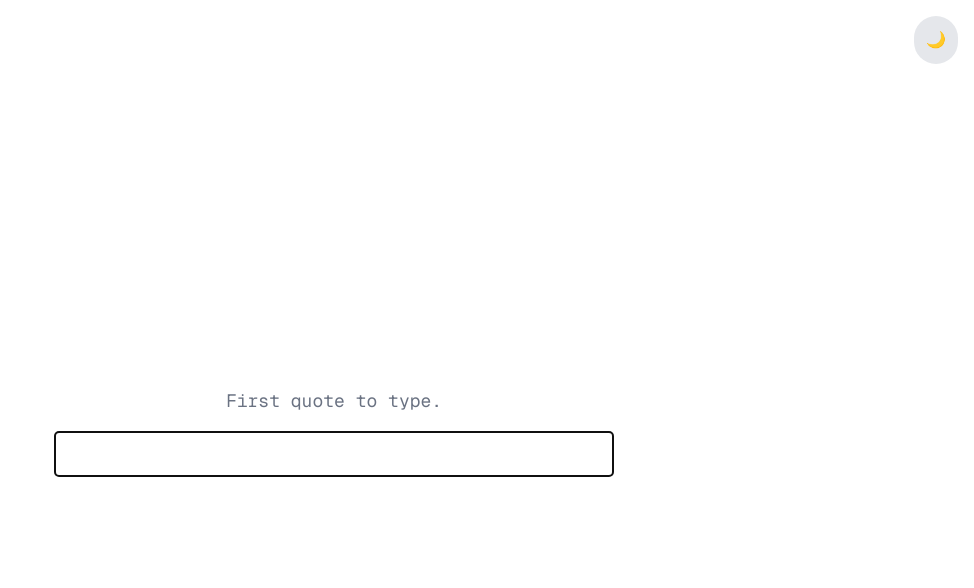
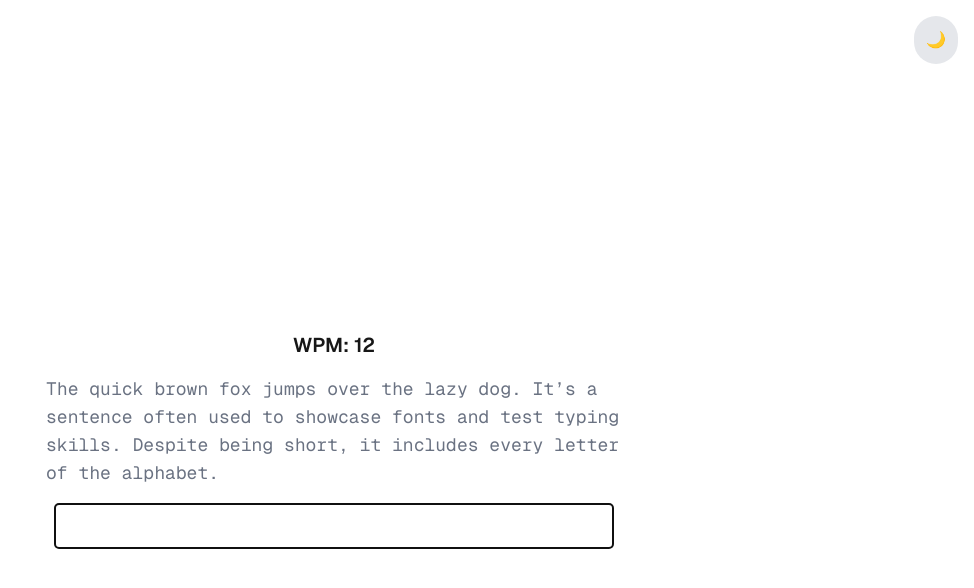
Before and after one commit to Jaylon03/typing-test, a Next.js app: page / in a window 1280 px wide. Shown: the top 588 px of the page, without its empty margins (306-1280 px from the left). Built offline with nearby package versions, Linux system fonts and the light colour scheme.

Commit message:
implemented version 1 of the WPM display

```diff
--- a/components/TypingTest.tsx
+++ b/components/TypingTest.tsx
@@ -1,21 +1,40 @@
 import { useEffect, useState } from "react";
 import QuoteDisplay from "./QuoteDisplay";
+import WPMDisplay from "./WPMDisplay";
 
     const quotes = [
-        "First quote to type.",
-        "Another one to practice with.",
-        "Typing tests are fun and useful.",
-        "Almost done, one more to go!"
-    ];
+  "The quick brown fox jumps over the lazy dog. It’s a sentence often used to showcase fonts and test typing skills. Despite being short, it includes every letter of the alphabet.",
+
+  "Typing is a skill that improves with time and consistency. Just like learning a musical instrument, repetition and focus are key to getting better. Take it slow and stay relaxed.",
+
+  "Discipline is choosing between what you want now and what you want most. Building small habits every day can lead to massive results over time. Stay consistent and trust the process.",
+
+  "Technology continues to evolve at a rapid pace, shaping the way we work, communicate, and live. It’s essential to stay adaptable and curious in an ever-changing digital world.",
+
+  "Sometimes, the best way to learn is by doing. Mistakes are not failures — they’re proof that you’re trying. So keep typing, keep improving, and celebrate small wins along the way."
+];
+
 
 
 const TypingTest = () => {
     const [quoteIndex, setQuoteIndex] = useState(0);
     const [userInput, setUserInput] = useState("");
     const quote = quotes[quoteIndex];
+    const [passedTime, setPassedTime] = useState(0)
+    const [isRunning, setIsRunning] = useState(true);
 
     useEffect(() => {
-        if (userInput === quote) {
+        if (!isRunning) return;
+
+        const interval = setInterval(() => {
+            setPassedTime(prev => prev + 1);
+        }, 1000);
+
+        return () => clearInterval(interval);
+        }, [isRunning]);
+
+    useEffect(() => {
+        if (userInput.length === quote.length) {
             setTimeout(() => {
                 const nextIndex = (quoteIndex + 1) % quotes.length;
                 setQuoteIndex(nextIndex);
@@ -28,6 +47,7 @@ const TypingTest = () => {
 
     return (
         <div className="flex flex-col items-center gap-4 max-w-xl mx-auto">
+            <WPMDisplay userInput={userInput} passedTime={ passedTime}/>
             <QuoteDisplay quote={quote} userInput={userInput} />
 
             <input
@@ -35,7 +55,7 @@ const TypingTest = () => {
                 value={userInput}
                 onChange={e => setUserInput(e.target.value)}
                 autoFocus
-                className="border p-2 rounded text-lg w-140 font-mono"
+                className="border p-2 rounded text-lg w-140 text-center font-mono"
                 spellCheck={false}
 
             />
--- /dev/null
+++ b/components/WPMDisplay.tsx
@@ -0,0 +1,25 @@
+
+import { useState } from "react";
+
+type WPMDisplayProp = {
+    userInput:string;
+
+    passedTime: number;
+}
+
+
+
+export default function WPMDisplay({userInput, passedTime}: WPMDisplayProp) {
+    const wordCount = userInput.trim().split(/\s+/).length;
+    const minutes = passedTime / 60;
+    const wpm = minutes > 0 ? Math.round(wordCount / minutes) : 0;
+
+
+
+    return (
+        <div className="text center mt-4">
+            <p className="text-xl font-semibold">WPM: {wpm}</p>
+        </div>
+
+    );
+}
```
